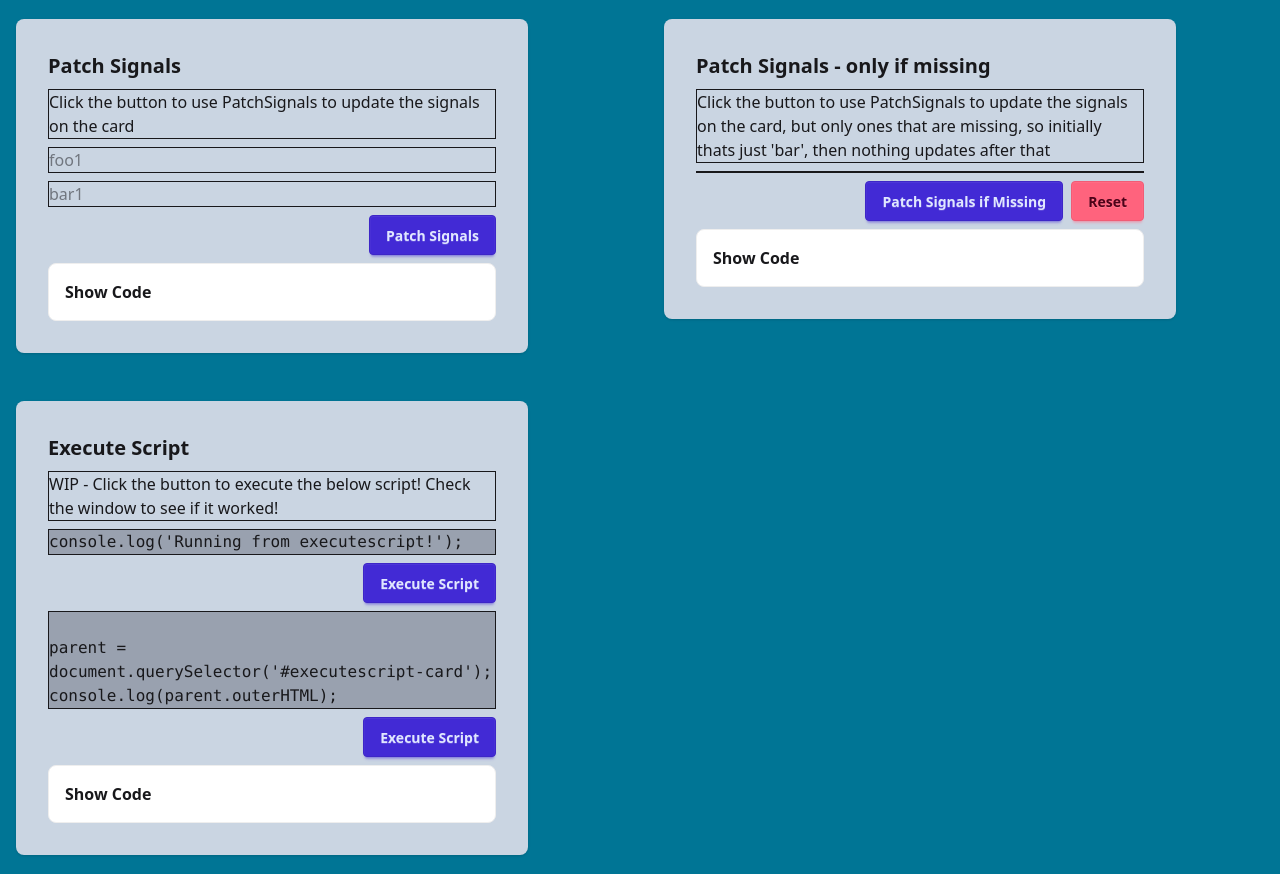
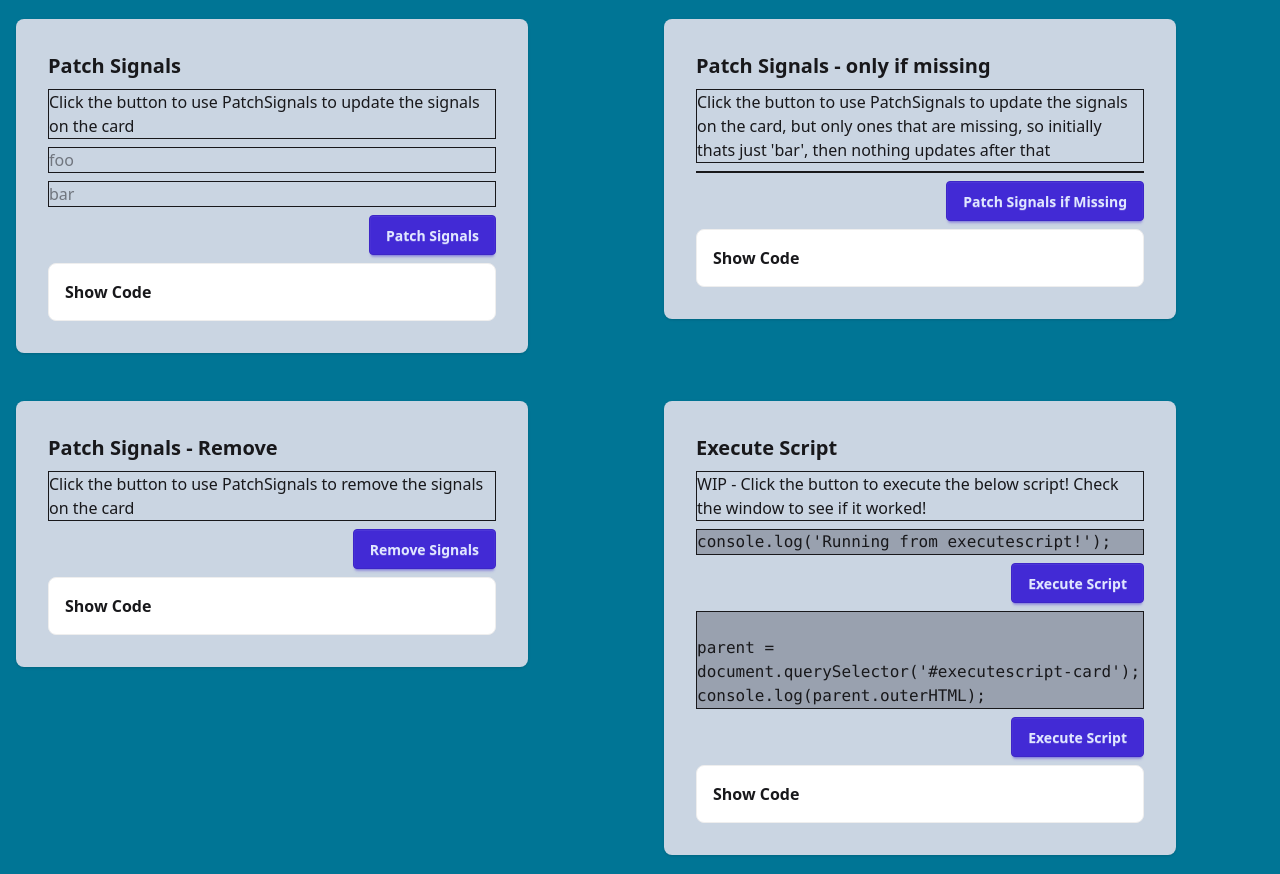
Before and after one commit to zigster64/datastar.http.zig, a plain HTML site: page examples/01_index.html in a window 1280 px wide. Shown: the part 505-1379 px from the top of the page. Drawn offline with nearby package versions, Linux system fonts and the light colour scheme.

Commit message:
add back in remove example and update snippets

```diff
--- a/examples/01_index.html
+++ b/examples/01_index.html
@@ -92,20 +92,20 @@
         </div>
       </div>
       <div class="p-4">
-        <div class="card w-128 bg-slate-300 card-lg shadow-sm" data-signals="{}">
+        <div class="card w-128 bg-slate-300 card-lg shadow-sm">
           <div class="card-body">
             <h2 class="card-title">Patch Signals</h2>
             <p class="border-1">Click the button to use PatchSignals to update the signals on the
               card</p>
-            <input type="text" placeholder="foo1" data-bind-foo1 />
-            <input type="text" placeholder="bar1" data-bind-bar1 />
+            <input type="text" placeholder="foo" data-bind-foo />
+            <input type="text" placeholder="bar" data-bind-bar />
             <div class="justify-end card-actions">
               <button class="btn btn-primary" data-on-click="@get('/patch/signals')">Patch Signals</button>
             </div>
             <details class="collapse bg-base-100 border-base-300 border">
               <summary class="collapse-title font-semibold">Show Code</summary>
-              <div class="collapse-content text-sm" data-on-load="@get('/code/5')">
-                <div id='code-5' class='mockup-code w-full'></div>
+              <div class="collapse-content text-sm" data-on-load="@get('/code/3')">
+                <div id='code-3' class='mockup-code w-full'></div>
               </div>
             </details>
           </div>
@@ -121,12 +121,29 @@
             <div class="justify-end card-actions">
               <button class="btn btn-primary" data-on-click="@get('/patch/signals/onlymissing')">Patch Signals if
                 Missing</button>
-              <button class="btn btn-error" data-on-click="$foo2 = null; $bar2 = null;">Reset</button>
             </div>
             <details class="collapse bg-base-100 border-base-300 border">
               <summary class="collapse-title font-semibold">Show Code</summary>
-              <div class="collapse-content text-sm" data-on-load="@get('/code/6')">
-                <div id='code-6' class='mockup-code w-full'></div>
+              <div class="collapse-content text-sm" data-on-load="@get('/code/4')">
+                <div id='code-4' class='mockup-code w-full'></div>
+              </div>
+            </details>
+          </div>
+        </div>
+      </div>
+      <div class="p-4">
+          <div class="card w-128 bg-slate-300 card-lg shadow-sm">
+            <div class=" card-body">
+            <h2 class="card-title">Patch Signals - Remove</h2>
+            <p class="border-1">Click the button to use PatchSignals to remove the signals on the
+              card</p>
+            <div class="justify-end card-actions">
+              <button class="btn btn-primary" data-on-click="@get('/patch/signals/remove')">Remove Signals</button>
+            </div>
+            <details class="collapse bg-base-100 border-base-300 border">
+              <summary class="collapse-title font-semibold">Show Code</summary>
+              <div class="collapse-content text-sm" data-on-load="@get('/code/5')">
+                <div id='code-5' class='mockup-code w-full'></div>
               </div>
             </details>
           </div>
@@ -150,13 +167,12 @@
           </div>
           <details class="collapse bg-base-100 border-base-300 border">
             <summary class="collapse-title font-semibold">Show Code</summary>
-            <div class="collapse-content text-sm" data-on-load="@get('/code/8')">
-              <div id='code-8' class='mockup-code w-full'></div>
+            <div class="collapse-content text-sm" data-on-load="@get('/code/6')">
+              <div id='code-6' class='mockup-code w-full'></div>
             </div>
           </details>
         </div>
       </div>
-    </div>
     </div>
 
     <div class="hero min-h-screen bg-cover bg-center bg-no-repeat relative" <!-- Your real content goes here -->
```
Also changed, not shown: 9 other files.
